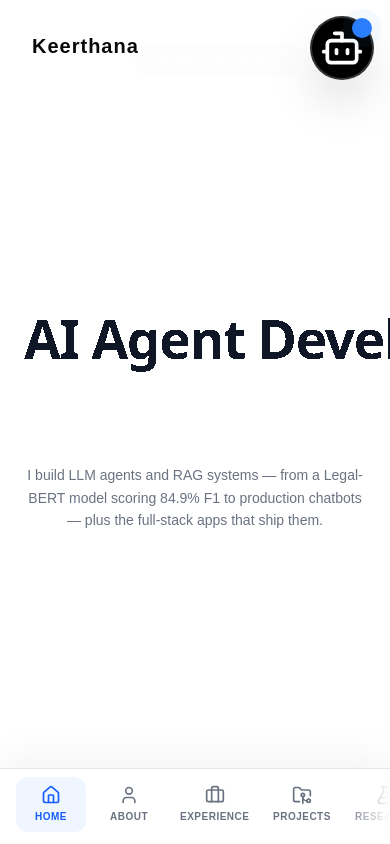
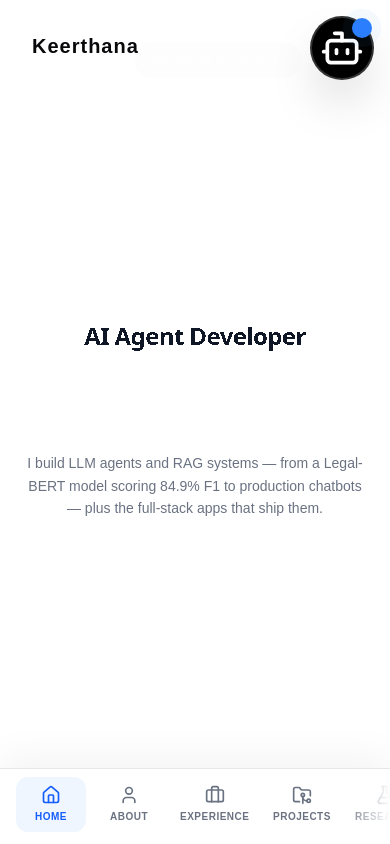
Before and after one commit to keerthana-b-v/portfolio, a Next.js app: page / in a window 390 px wide. Built offline with nearby package versions, Linux system fonts and the light colour scheme.

Commit message:
Optimize mobile font size for MorphingText to prevent side overflow and overlap on small screens

```diff
--- a/src/components/ui/morphing-text.tsx
+++ b/src/components/ui/morphing-text.tsx
@@ -129,7 +129,7 @@ const SvgFilters: React.FC = () => (
 const MorphingText: React.FC<MorphingTextProps> = ({ texts, className }) => (
   <div
     className={cn(
-      "relative mx-auto h-16 w-full max-w-none text-center font-sans text-[40pt] font-black leading-none [filter:url(#threshold)_blur(0.6px)] md:h-28 lg:text-[6rem]",
+      "relative mx-auto h-10 w-full max-w-none text-center font-sans text-2xl sm:text-3xl md:text-5xl lg:text-[6rem] font-black leading-none [filter:url(#threshold)_blur(0.6px)] md:h-28",
       className,
     )}
   >
```
